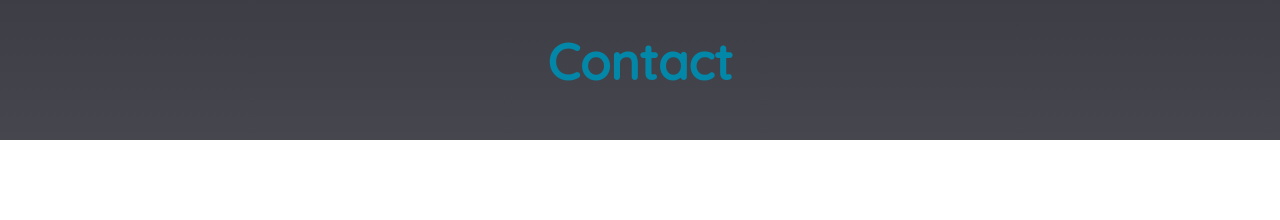
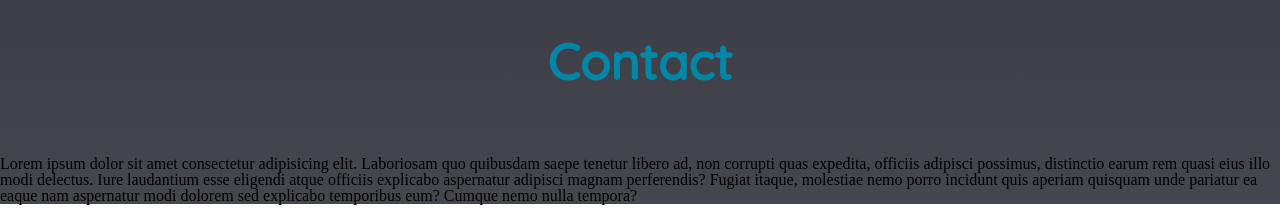
Before and after one commit to RamiBerrekia1/DSla-a, a plain HTML site: page index.html in a window 1280 px wide. Shown: the part 1262-1482 px from the top of the page. Before the commit the page ends 1402 px from the top, so only its background shows below. Drawn offline with Linux system fonts and the light colour scheme.

Commit message:
second version

```diff
--- a/index.html
+++ b/index.html
@@ -91,6 +91,8 @@
             <div class="col-3 make-it-inline"></div>
             <div class="col-3 make-it-inline"></div>
         </div>
+        <p>Lorem ipsum dolor sit amet consectetur adipisicing elit. Laboriosam quo quibusdam saepe tenetur libero ad, non corrupti quas expedita, officiis adipisci possimus, distinctio earum rem quasi eius illo modi delectus. Iure laudantium esse eligendi
+            atque officiis explicabo aspernatur adipisci magnam perferendis? Fugiat itaque, molestiae nemo porro incidunt quis aperiam quisquam unde pariatur ea eaque nam aspernatur modi dolorem sed explicabo temporibus eum? Cumque nemo nulla tempora?</p>
     </footer>
     <script src="https://kit.fontawesome.com/6144c26197.js" crossorigin="anonymous">
     </script>
```
